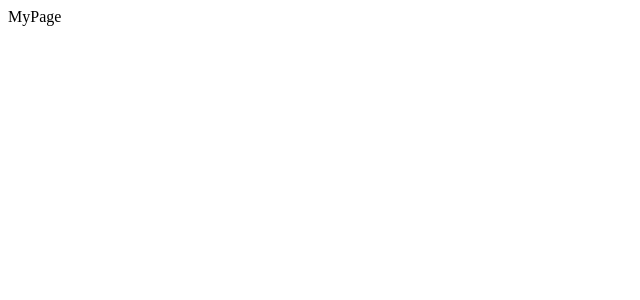
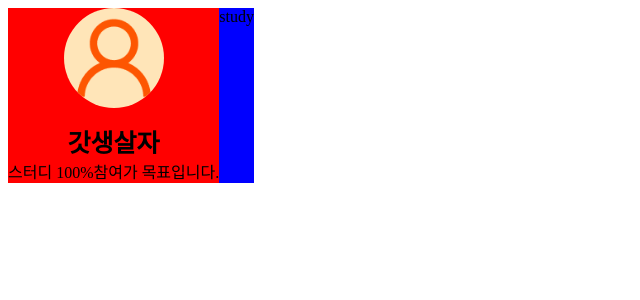
Before and after one commit to nowirte/MaeilMail, a React (Create React App) app in the folder client/: page /mypage in a window 1280 px wide. Shown: the top 300 px of the page, without its empty margins (0-640 px from the left). Built offline with nearby package versions, Linux system fonts and the light colour scheme.

Commit message:
마이페이지 프로필/스터디 영역 분리

```diff
--- a/client/src/pages/MyPage/MyPage.jsx
+++ b/client/src/pages/MyPage/MyPage.jsx
@@ -1,7 +1,61 @@
 import React from 'react';
+import styled from 'styled-components';
+import defaultUserIcon from '../../assets/defaultUserIcon.png';
 
 const MyPage = () => {
-  return <div>MyPage</div>;
+  const Profile = styled.div`
+    background-color: red;
+    display: flex;
+    flex-direction: column;
+    align-items: center;
+    justify-content: 0 center;
+
+    .UserInfo {
+      display: flex;
+      flex-direction: column;
+      align-items: center;
+      justify-content: center;
+    }
+
+    img {
+      display: flex;
+      justify-content: center;
+      align-items: center;
+
+      width: 100px;
+      height: 100px;
+      background-color: #ffe5b8;
+      border-radius: 50%;
+
+      margin-bottom: 15px;
+    }
+
+    .nickName {
+      font-weight: bold;
+      font-size: 25px;
+    }
+
+    .introduction {
+      font-size: 16px;
+    }
+  `;
+
+  const CurrentStudy = styled.div`
+    background-color: blue;
+  `;
+
+  return (
+    <div style={{ display: 'flex' }}>
+      <Profile>
+        <img src={defaultUserIcon} alt="profileImg" />
+        <div className="UserInfo">
+          <div className="nickName">갓생살자</div>
+          <div className="introduction">스터디 100%참여가 목표입니다.</div>
+        </div>
+      </Profile>
+      <CurrentStudy>study</CurrentStudy>
+    </div>
+  );
 };
 
 export default MyPage;
```
Also changed, not shown: client/src/assets/defaultUserIcon.png (added).
